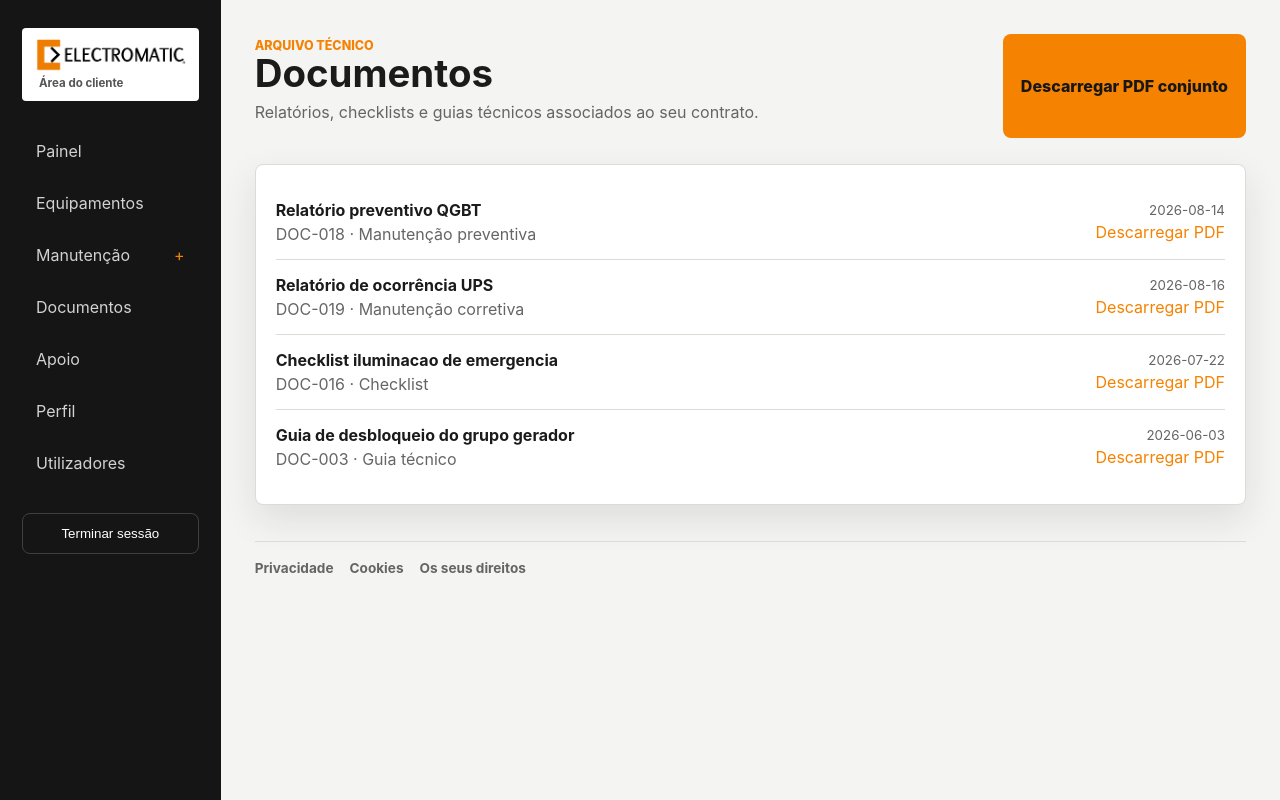
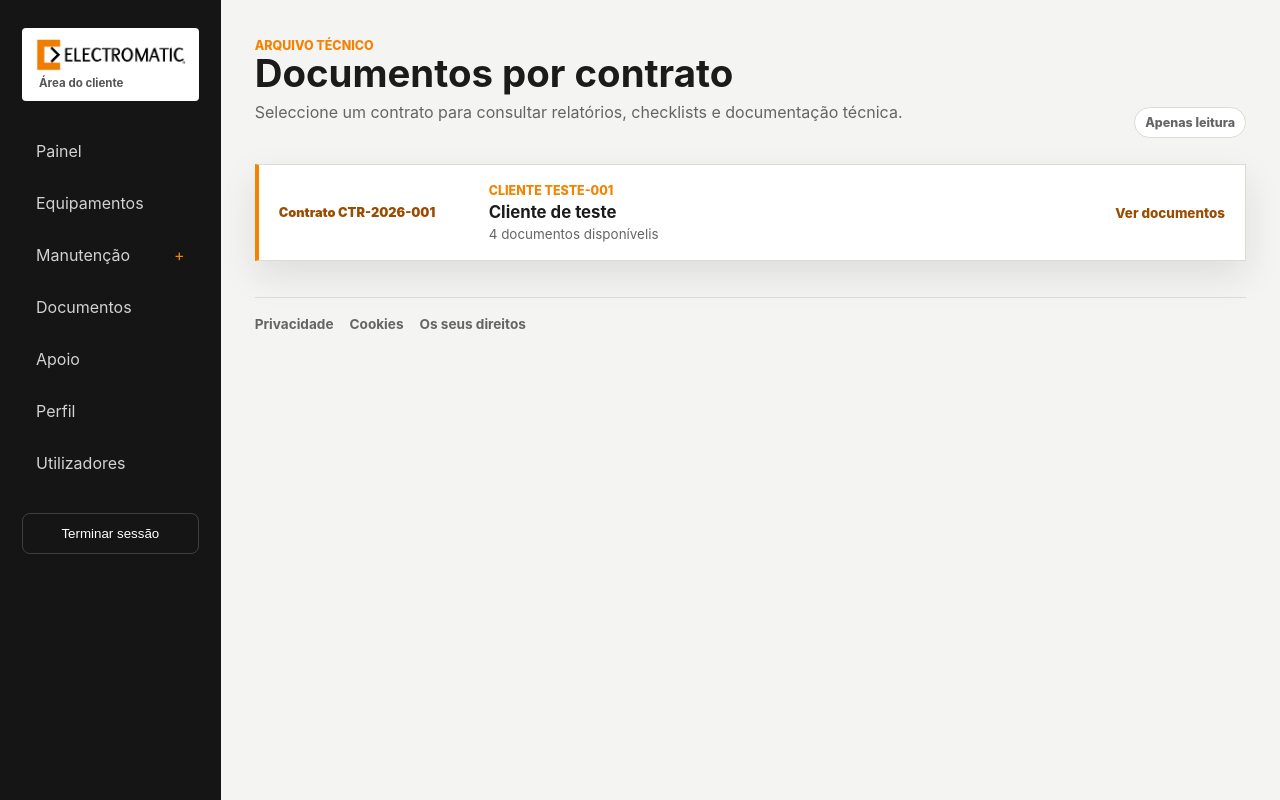
Before and after one commit to temoteotembeelectromatic/areacliente, a Flask app: page /documentos in a window 1280 px wide. Run offline with Flask 3, Linux system fonts and the light colour scheme; the visitor is signed in with stand-in values (Sample User, id 1); parts of the project's set-up code (start-up, migrations or seed data) failed here and were passed over; some libraries are stand-ins or nearby versions.

Commit message:
Organize documents by authorized contract

```diff
--- a/app.py
+++ b/app.py
@@ -155,10 +155,10 @@ maintenance = [
 ]
 
 documents = [
-    {"id": "DOC-018", "title": "Relatório preventivo QGBT", "category": "Manutenção preventiva", "date": "2026-08-14"},
-    {"id": "DOC-019", "title": "Relatório de ocorrência UPS", "category": "Manutenção corretiva", "date": "2026-08-16"},
-    {"id": "DOC-016", "title": "Checklist iluminacao de emergencia", "category": "Checklist", "date": "2026-07-22"},
-    {"id": "DOC-003", "title": "Guia de desbloqueio do grupo gerador", "category": "Guia técnico", "date": "2026-06-03"},
+    {"id": "DOC-018", "contract": "CTR-2026-001", "title": "Relatório preventivo QGBT", "category": "Manutenção preventiva", "date": "2026-08-14"},
+    {"id": "DOC-019", "contract": "CTR-2026-001", "title": "Relatório de ocorrência UPS", "category": "Manutenção corretiva", "date": "2026-08-16"},
+    {"id": "DOC-016", "contract": "CTR-2026-001", "title": "Checklist de iluminação de emergência", "category": "Checklist", "date": "2026-07-22"},
+    {"id": "DOC-003", "contract": "CTR-2026-001", "title": "Guia de desbloqueio do grupo gerador", "category": "Guia técnico", "date": "2026-06-03"},
 ]
 
 guides = [
@@ -555,6 +555,40 @@ def external_client_search(query):
         if connection is not None:
             connection.rollback()
             connection.close()
+
+
+def relevant_contracts():
+    user = current_user()
+    assigned_contracts = user.get("contracts", {})
+    clients = external_client_rows(current_allowed_client_numbers())
+    contracts = []
+    for client in clients:
+        numbers = assigned_contracts.get(client["number"]) or client.get("contracts", [])
+        for number in numbers:
+            contracts.append(
+                {
+                    "number": str(number),
+                    "client_number": client["number"],
+                    "client_name": client["name"],
+                }
+            )
+    if not contracts and not DATABASE_URL_2:
+        contracts = [
+            {
+                "number": "CTR-2026-001",
+                "client_number": "TESTE-001",
+                "client_name": client_profile["company"],
+            }
+        ]
+    for contract in contracts:
+        contract["document_count"] = sum(
+            item["contract"] == contract["number"] for item in documents
+        )
+    return sorted(contracts, key=lambda item: (item["client_name"], item["number"]))
+
+
+def documents_for_contract(contract_number):
+    return [item for item in documents if item["contract"] == contract_number]
 
 
 def login_required(view):
@@ -1410,22 +1444,61 @@ def checklists():
 @app.route("/documentos")
 @login_required
 def documentos():
-    return render_template("documents.html", documents=documents)
+    return render_template("documents.html", contracts=relevant_contracts())
+
+
+@app.route("/documentos/contrato/<contract_number>")
+@login_required
+def documentos_contrato(contract_number):
+    contract = next(
+        (item for item in relevant_contracts() if item["number"] == contract_number),
+        None,
+    )
+    if not contract:
+        abort(404)
+    return render_template(
+        "contract_documents.html",
+        contract=contract,
+        documents=documents_for_contract(contract_number),
+    )
 
 
 @app.route("/documentos/<document_id>/pdf")
 @login_required
 def documento_pdf(document_id):
     document = next((item for item in documents if item["id"] == document_id), None)
-    if not document:
+    allowed_contract_numbers = {item["number"] for item in relevant_contracts()}
+    if not document or document["contract"] not in allowed_contract_numbers:
         abort(404)
     return pdf_response(f"{document_id.lower()}.pdf", [document])
 
 
+@app.route("/documentos/contrato/<contract_number>/bundle.pdf")
+@login_required
+def documentos_bundle_pdf(contract_number):
+    contract = next(
+        (item for item in relevant_contracts() if item["number"] == contract_number),
+        None,
+    )
+    if not contract:
+        abort(404)
+    return pdf_response(
+        f"electromatic-{contract_number}.pdf",
+        documents_for_contract(contract_number),
+    )
+
+
 @app.route("/documentos/bundle.pdf")
 @login_required
-def documentos_bundle_pdf():
-    return pdf_response("electromatic-documentos.pdf", documents)
+def documentos_bundle_legacy():
+    contracts = relevant_contracts()
+    if not contracts:
+        abort(404)
+    contract_number = contracts[0]["number"]
+    return pdf_response(
+        f"electromatic-{contract_number}.pdf",
+        documents_for_contract(contract_number),
+    )
 
 
 @app.route("/apoio", methods=["GET", "POST"])
--- a/static/styles.css
+++ b/static/styles.css
@@ -1552,6 +1552,71 @@ textarea:focus {
   border-top: 0;
 }
 
+.document-page-header {
+  align-items: end;
+}
+
+.contract-directory,
+.contract-documents-list {
+  display: grid;
+  gap: 12px;
+}
+
+.contract-directory-item,
+.contract-document-item {
+  display: grid;
+  grid-template-columns: 190px minmax(0, 1fr) auto;
+  align-items: center;
+  gap: 20px;
+  border: 1px solid var(--border);
+  border-left: 4px solid var(--brand);
+  padding: 18px 20px;
+  background: var(--surface);
+  box-shadow: var(--shadow);
+}
+
+.contract-number,
+.document-category {
+  color: #9a4c00;
+  font-size: 0.8rem;
+  font-weight: 900;
+}
+
+.contract-directory-main,
+.contract-document-main {
+  display: grid;
+  gap: 4px;
+}
+
+.contract-directory-main h2,
+.contract-document-main h2 {
+  margin: 0;
+  font-size: 1.05rem;
+}
+
+.contract-directory-main p,
+.contract-document-main span {
+  margin: 0;
+  color: var(--muted);
+  font-size: 0.84rem;
+}
+
+.contract-detail-link,
+.back-link {
+  color: #9a4c00;
+  font-size: 0.84rem;
+  font-weight: 800;
+}
+
+.contract-detail-link {
+  white-space: nowrap;
+}
+
+.back-link {
+  display: inline-block;
+  margin-bottom: 10px;
+}
+
 @media (max-width: 900px) {
   .app-shell {
     display: block;
@@ -1627,6 +1692,16 @@ textarea:focus {
     gap: 16px;
   }
 
+  .document-page-header {
+    align-items: flex-start;
+  }
+
+  .contract-directory-item,
+  .contract-document-item {
+    grid-template-columns: 1fr;
+    gap: 10px;
+  }
+
   .checklist-filters {
     grid-template-columns: 1fr;
   }
--- a/templates/documents.html
+++ b/templates/documents.html
@@ -1,26 +1,33 @@
 {% extends "base.html" %}
 
 {% block content %}
-  <header class="page-header">
+  <header class="page-header document-page-header">
     <div>
       <span class="eyebrow">Arquivo técnico</span>
-      <h1>Documentos</h1>
-      <p>Relatórios, checklists e guias técnicos associados ao seu contrato.</p>
+      <h1>Documentos por contrato</h1>
+      <p>Seleccione um contrato para consultar relatórios, checklists e documentação técnica.</p>
     </div>
-    <a class="primary-button button-link" href="{{ url_for('documentos_bundle_pdf') }}">Descarregar PDF conjunto</a>
+    <span class="readonly-badge">Apenas leitura</span>
   </header>
-  <section class="panel">
-    {% for item in documents %}
-      <div class="row-item wide">
-        <div>
-          <strong>{{ item.title }}</strong>
-          <span>{{ item.id }} · {{ item.category }}</span>
-        </div>
-        <div class="row-meta">
-          <small>{{ item.date }}</small>
-          <a href="{{ url_for('documento_pdf', document_id=item.id) }}">Descarregar PDF</a>
-        </div>
-      </div>
-    {% endfor %}
-  </section>
+
+  {% if contracts %}
+    <section class="contract-directory" aria-label="Contratos disponíveis">
+      {% for contract in contracts %}
+        <article class="contract-directory-item">
+          <div class="contract-number">Contrato {{ contract.number }}</div>
+          <div class="contract-directory-main">
+            <span class="eyebrow">Cliente {{ contract.client_number }}</span>
+            <h2>{{ contract.client_name }}</h2>
+            <p>{{ contract.document_count }} documento{% if contract.document_count != 1 %}s{% endif %} disponível{% if contract.document_count != 1 %}is{% endif %}</p>
+          </div>
+          <a class="contract-detail-link" href="{{ url_for('documentos_contrato', contract_number=contract.number) }}">Ver documentos</a>
+        </article>
+      {% endfor %}
+    </section>
+  {% else %}
+    <section class="empty-state">
+      <h2>Sem contratos disponíveis</h2>
+      <p>Não existem contratos associados a esta conta.</p>
+    </section>
+  {% endif %}
 {% endblock %}
```
Also changed, not shown: templates/contract_documents.html (added, +33 -0 lines), test_app.py (+6 -1 lines).
